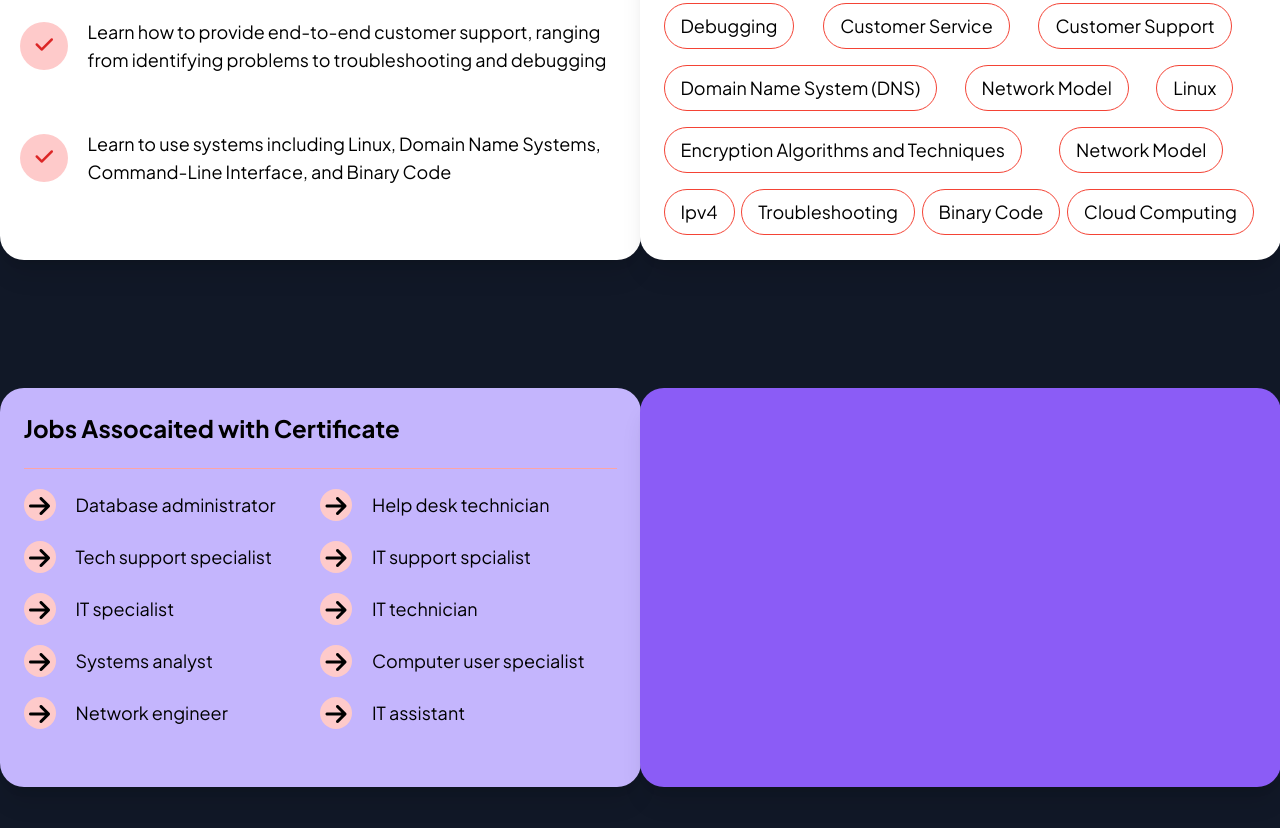
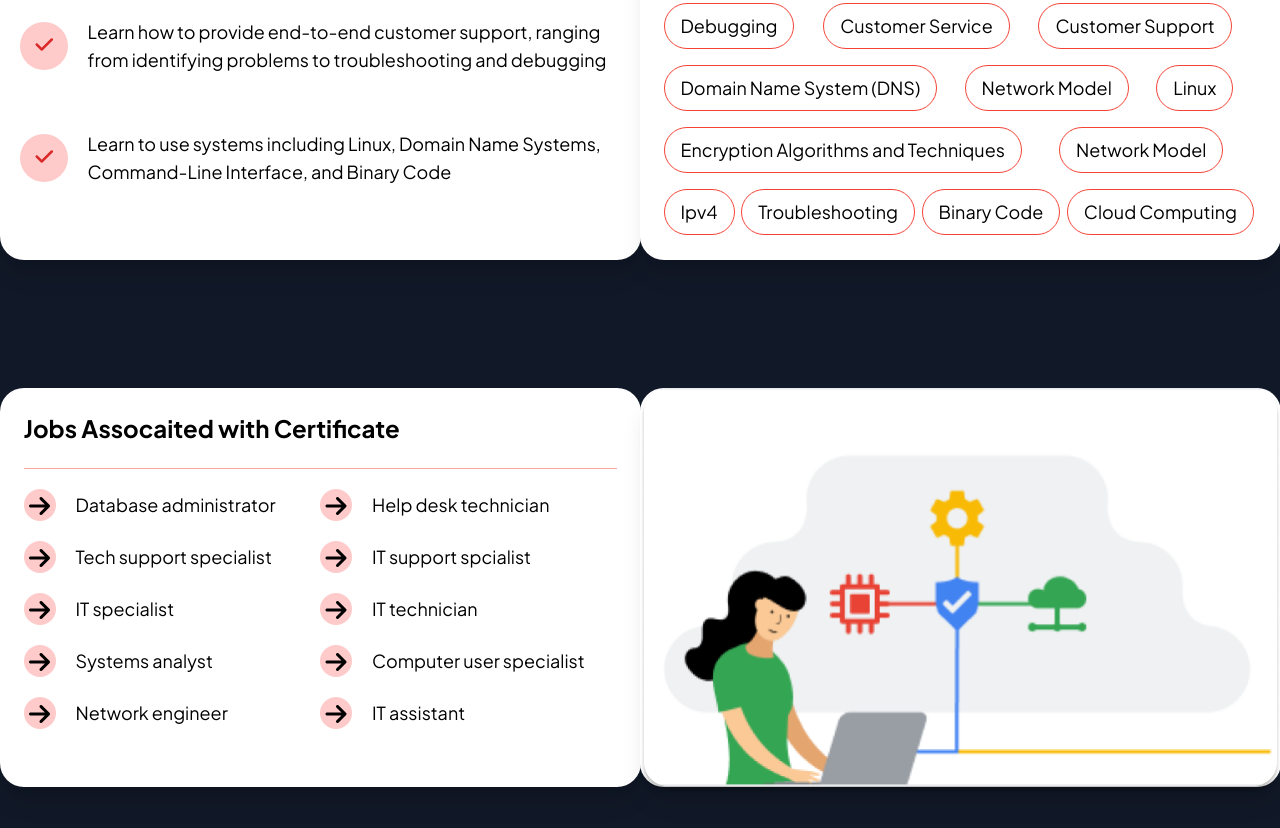
Before and after one commit to arifprog/third-assignment, a website built with Vite: page index.html in a window 1280 px wide. Shown: the part 1335-2163 px from the top of the page. Built offline with nearby package versions, Linux system fonts and the light colour scheme.

Commit message:
Last part of learn & skill

```diff
--- a/index.html
+++ b/index.html
@@ -187,7 +187,7 @@
 
                     </div>
                 </div>
-                <div class="md:w-[641px] h-[399px] bg-violet-300 rounded-3xl shadow-xl">
+                <div class="md:w-[641px] h-[399px] bg-white rounded-3xl shadow-xl">
                     <div>
                         <div class="text-2xl font-bold py-6 mx-6">
                             Jobs Assocaited with Certificate
@@ -235,11 +235,11 @@
                             <div class="bg-red-200 text-lg md:text-2xl text-black w-8 h-8 text-center rounded-full px-2 md:px-0 p-"><i class="fa fa-arrow-right" aria-hidden="true"></i></div>
                             <div class="text-sm md:text-lg">IT assistant </div>
                         </div>
-
-
                     </div>
                 </div>
-                <div class="w-[641px] h-[399px] bg-violet-500 rounded-3xl shadow-xl"></div>
+                <div class="md:w-[641px] md:h-[399px] bg-white rounded-3xl shadow-xl">
+                    <img src="image\IT Support 1.png" alt="IT Support 1.png">
+                </div>
             </div>
 
        </section>
```
Also changed, not shown: image/IT Support 1.png (added).
